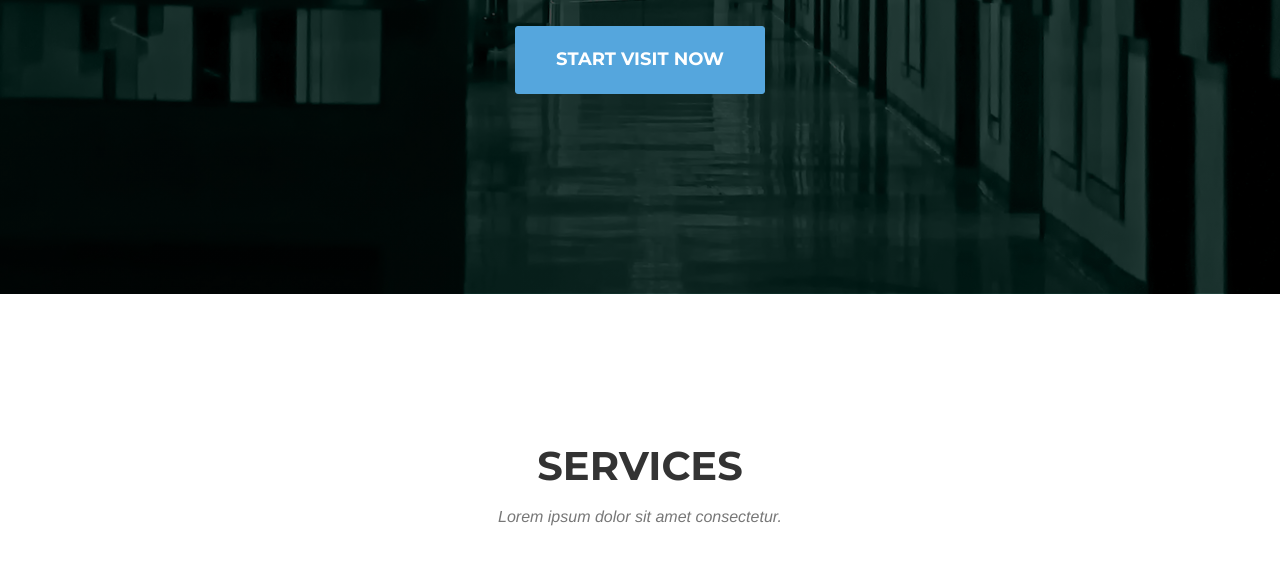
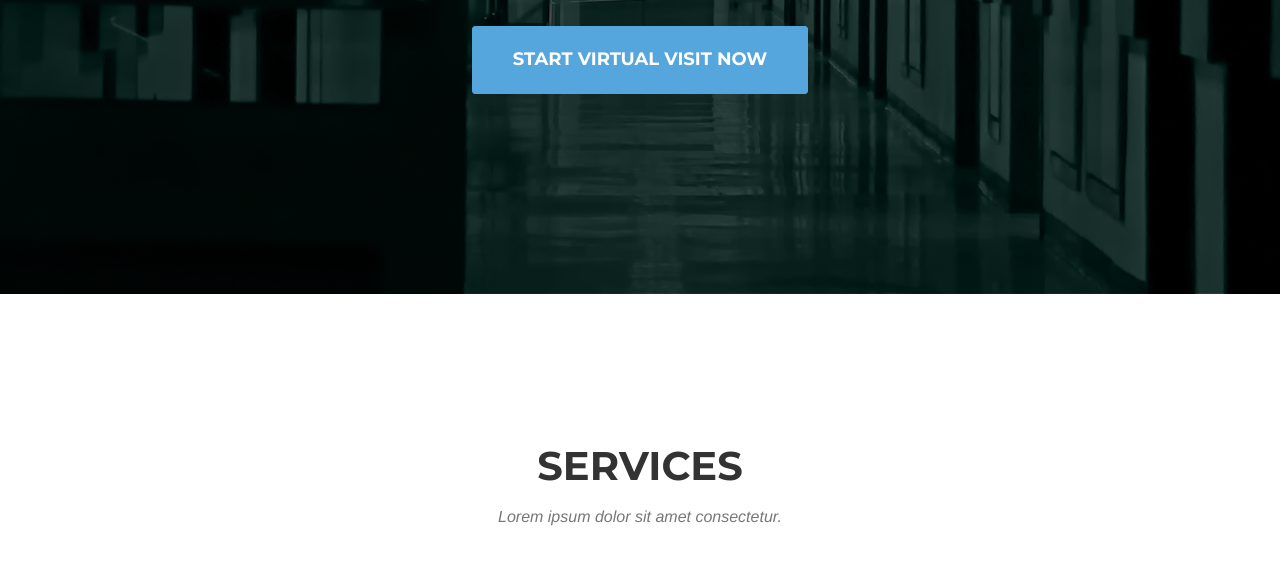
Before and after one commit to mydermportal/demo-clinic, a plain HTML site: page index.html in a window 1280 px wide. Shown: the part 539-1100 px from the top of the page. Drawn offline with Linux system fonts and the light colour scheme; a web font is replaced by a local one.

Commit message:
Minor tweak didn't get picked up.

```diff
--- a/index.html
+++ b/index.html
@@ -83,7 +83,7 @@
             <div class="intro-text">
                 <div class="intro-lead-in">Welcome to the Future of Medicine</div>
                 <div class="intro-heading">Clarion Health Partners</div>
-                <a href="https://secure-demo.mydermportal.com/start/clarion" class="page-scroll btn btn-xl">Start Visit Now</a>
+                <a href="https://secure-demo.mydermportal.com/start/clarion" class="page-scroll btn btn-xl">Start Virtual Visit Now</a>
             </div>
         </div>
     </header>
```
